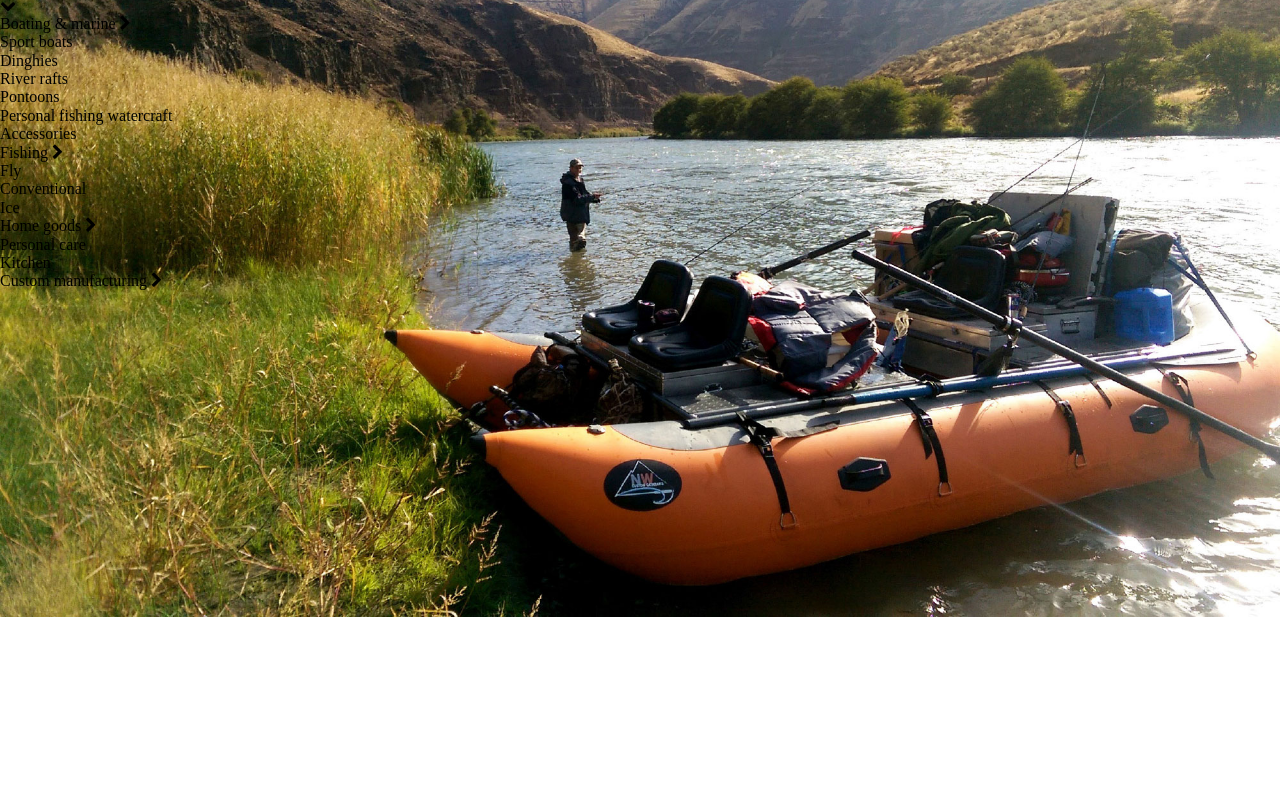
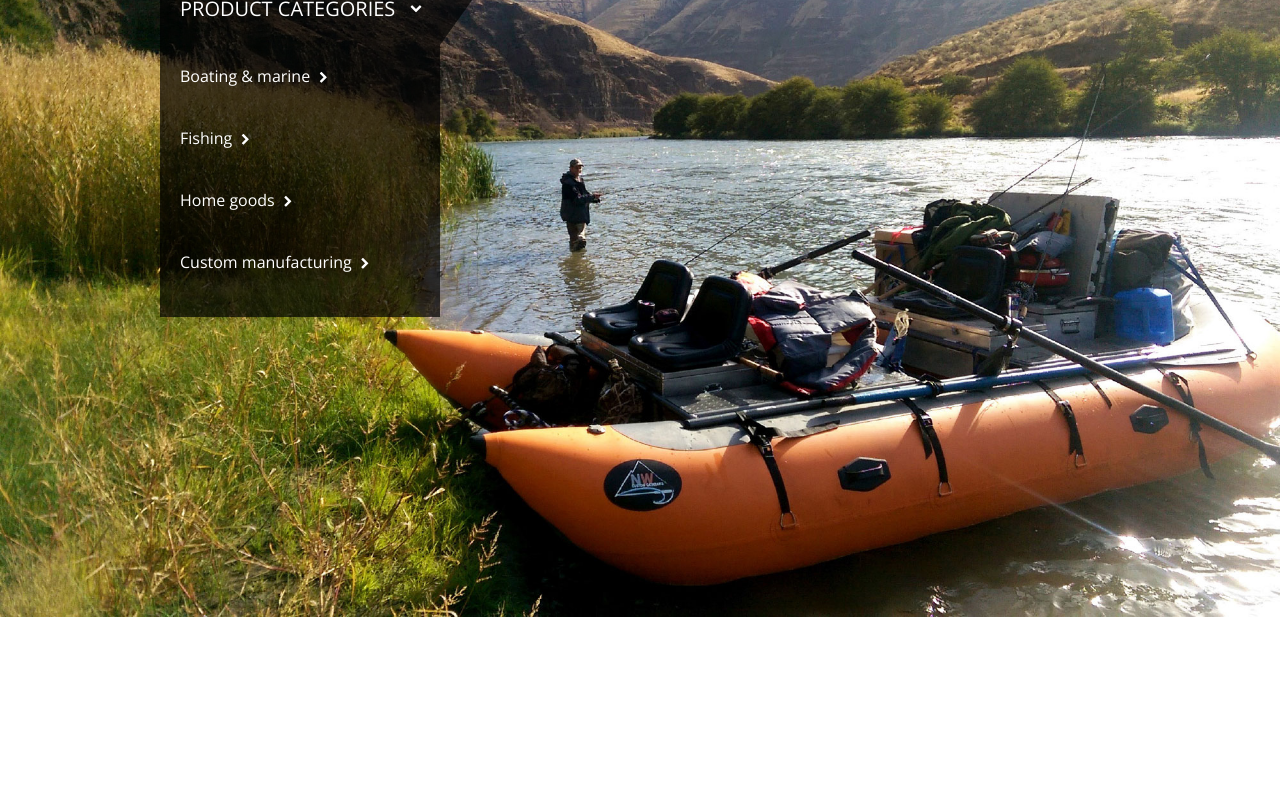
Before and after one commit to HomaX1/evergoing-project, a website: page index.html in a window 1280 px wide. Shown: the part 130-916 px from the top of the page. Drawn offline with nearby package versions, Linux system fonts and the light colour scheme; files whose address does not match are found by name.

Commit message:
done block header

```diff
--- a/index.html
+++ b/index.html
@@ -48,8 +48,8 @@
         <ul class="list">
             <li class="list__item">
                 <div class="item">
-                    <span class="items__text">Boating & marine</span>
-                    <i class="items__icon fa fa-chevron-right" aria-hidden="true"></i>
+                    <span class="item__text">Boating & marine</span>
+                    <i class="item__icon fa fa-chevron-right" aria-hidden="true"></i>
                 </div>
                 <ul class="inside-list">
                     <li class="inside-list__item">
@@ -74,8 +74,8 @@
             </li>
             <li class="list__item">
                 <div class="item">
-                    <span class="items__text">Fishing</span>
-                    <i class="items__icon fa fa-chevron-right" aria-hidden="true"></i>
+                    <span class="item__text">Fishing</span>
+                    <i class="item__icon fa fa-chevron-right" aria-hidden="true"></i>
                 </div>
                 <ul class="inside-list">
                     <li class="inside-list__item">
@@ -91,8 +91,8 @@
             </li>
             <li class="list__item">
                 <div class="item">
-                    <span class="items__text">Home goods</span>
-                    <i class="items__icon fa fa-chevron-right" aria-hidden="true"></i>
+                    <span class="item__text">Home goods</span>
+                    <i class="item__icon fa fa-chevron-right" aria-hidden="true"></i>
                 </div>
                 <ul class="inside-list">
                     <li class="inside-list__item">
@@ -105,8 +105,8 @@
             </li>
             <li class="list__item">
                 <div class="item">
-                    <span class="items__text">Custom manufacturing</span>
-                    <i class="items__icon fa fa-chevron-right" aria-hidden="true"></i>
+                    <span class="item__text">Custom manufacturing</span>
+                    <i class="item__icon fa fa-chevron-right" aria-hidden="true"></i>
                 </div>
             </li>
         </ul>
@@ -114,5 +114,8 @@
     <div class="header-text"></div>
 </header>
 
+<script src="js/vendor/jquery.js"></script>
+<script src="js/scripts/menu.js"></script>
+
 </body>
 </html>
--- a/package.json
+++ b/package.json
@@ -11,6 +11,7 @@
     "gulp-sass": "^3.1.0"
   },
   "dependencies": {
+    "jquery": "^3.2.1",
     "normalize.css": "^6.0.0"
   }
 }
--- a/scss/base/variables.scss
+++ b/scss/base/variables.scss
@@ -1,6 +1,8 @@
 $WHITE: #fff;
-$WHITERGBA: rgba(255, 255, 255, 0.8);
+$WHITERGBA: rgba(255, 255, 255, .8);
 $BLACK: #000;
+$BLACKRGBA: rgba(0, 0, 0, .7);
+$BLACKRGBADARK: rgba(0, 0, 0, .9);
 
 $fontFamily: 'Open Sans', sans-serif;
 
--- a/scss/modules/header/headerNav.scss
+++ b/scss/modules/header/headerNav.scss
@@ -1,4 +1,92 @@
 .header-nav {
-  width: 500px;
+  max-width: 75%;
+  margin: 0 auto;
+  display: flex;
+  flex-direction: column;
+}
 
+.nav-title {
+  width: 280px;
+  display: flex;
+  justify-content: flex-start;
+  border-top: 70px solid $BLACKRGBA;
+  border-right: 50px solid transparent;
+  position: relative;
+
+  &__text, &__icon {
+    position: absolute;
+  }
+
+  &__text {
+    text-transform: uppercase;
+    font: 20px $fontFamily;
+    color: $WHITE;
+    margin-left: 20px;
+    top: -50px;
+  }
+
+  &__icon {
+    font-size: 12px;
+    color: $WHITE;
+    top: -43px;
+    left: 250px;
+  }
 }
+
+.list {
+  width: 280px;
+  height: 272px;
+  background-color: $BLACKRGBA;
+  position: relative;
+
+  &__item {
+    padding: 20px;
+    cursor: pointer;
+
+    &_active {
+      background-color: $BLACKRGBA;
+    }
+
+    &_active .inside-list {
+      display: block;
+    }
+  }
+
+  &__item .inside-list {
+    display: none;
+  }
+}
+
+.list__item, .inside-list__item {
+  list-style-type: none;
+}
+
+.item__text, .inside-list__item-text {
+  font: 16px $fontFamily;
+  color: $WHITE;
+}
+
+.item {
+  &__icon {
+    font-size: 12px;
+    color: $WHITE;
+  }
+
+  &__text {
+    margin-right: 5px;
+  }
+}
+
+.inside-list {
+
+  width: 280px;
+  height: 272px;
+  background-color: $BLACKRGBADARK;
+  position: absolute;
+  left: 280px;
+  top: 0;
+
+  &__item {
+    margin: 20px;
+  }
+}
```
Also changed, not shown: css/main.min.css.
